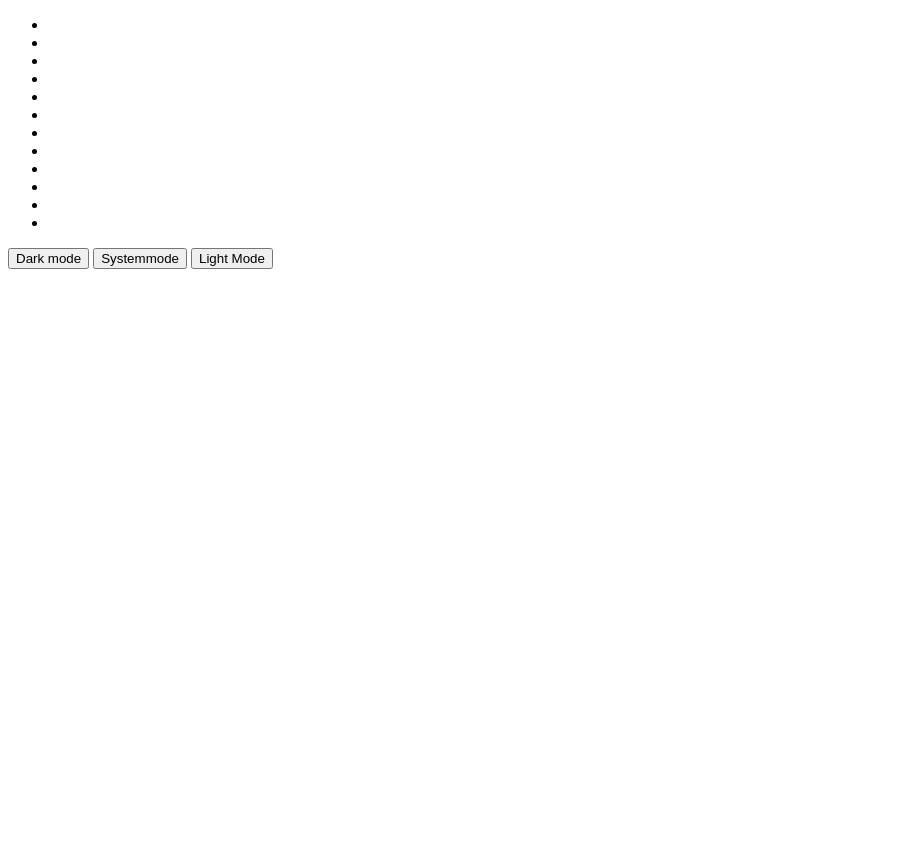
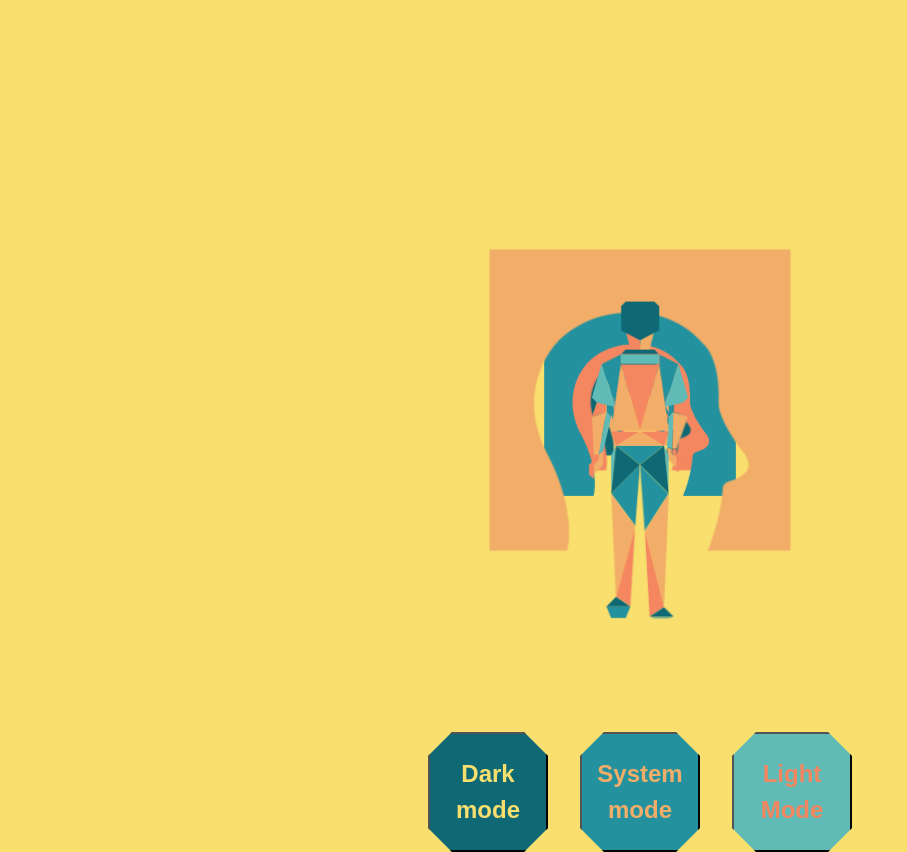
Before and after one commit to Bryan-OF/Spelen-met-css, a plain HTML site: page index.html in a window 1280 px wide. Shown: the whole page, without its empty margins (0-907 px from the left). Before the commit the page ends 800 px from the top, so only its background shows below. Drawn offline with Linux system fonts and the light colour scheme; the site is published under a folder, as on GitHub Pages, so addresses that start at the root find nothing.

Commit message:
Add files via upload

```diff
--- a/index.html
+++ b/index.html
@@ -5,9 +5,9 @@
     <meta http-equiv="X-UA-Compatible" content="IE=edge">
     <meta name="viewport" content="width=device-width, initial-scale=1.0">
 
-    <link rel="stylesheet" href="/styles/arm-animatie.css">
-    <link rel="stylesheet" href="/styles/been-animatie.css">
-    <link rel="stylesheet" href="/styles/general-style.css">
+    <link rel="stylesheet" href="styles/arm-animatie.css">
+    <link rel="stylesheet" href="styles/been-animatie.css">
+    <link rel="stylesheet" href="styles/general-style.css">
 
     <title>Yourney Inside</title>
 </head>
```
